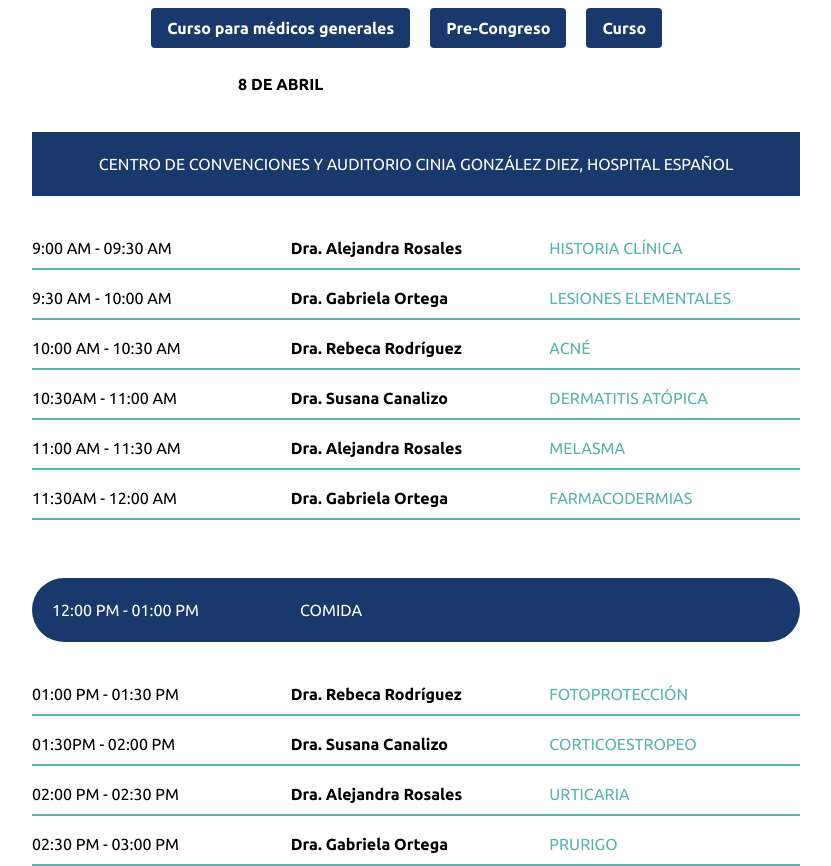
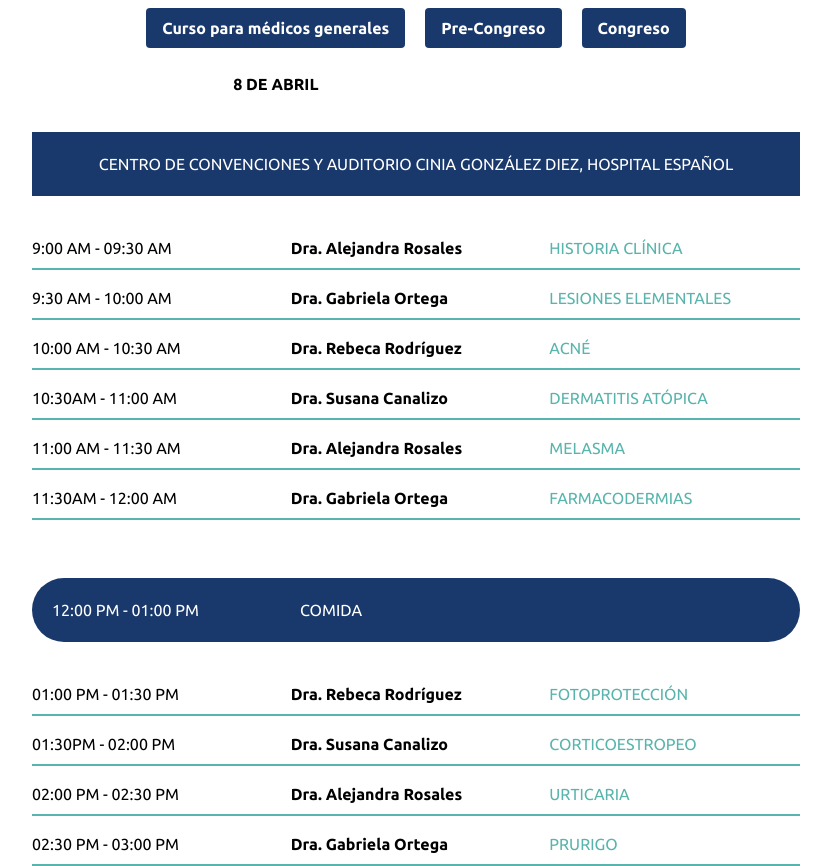
Before and after one commit to IviSoftware/amdProgram, a React (Vite) app: page / in a window 1280 px wide. Shown: the whole page, without its empty margins (224-1055 px from the left). Built offline with nearby package versions, Linux system fonts and the light colour scheme.

Commit message:
stable version programa

```diff
--- a/src/App.jsx
+++ b/src/App.jsx
@@ -27,7 +27,7 @@ function App() {
               <h3 className={`mb-4 mt-6 text-center ${sectionState === 'pre' ? 'opacity-1' : 'opacity-0'}`}><b>9 DE ABRIL</b></h3>
             </div>
             <div>
-              <BtnMenu type="courseDays" setSectionState={setSectionState}>Curso</BtnMenu>
+              <BtnMenu type="courseDays" setSectionState={setSectionState}>Congreso</BtnMenu>
               <h3 className={`mb-4 mt-6 text-center ${sectionState === '' ? 'opacity-0' : 'opacity-0'}`}><b>10 DE ABRIL</b></h3>
             </div>
         </section>
```
Also changed, not shown: 2 other files (tests, documents, lock files or other folders).
